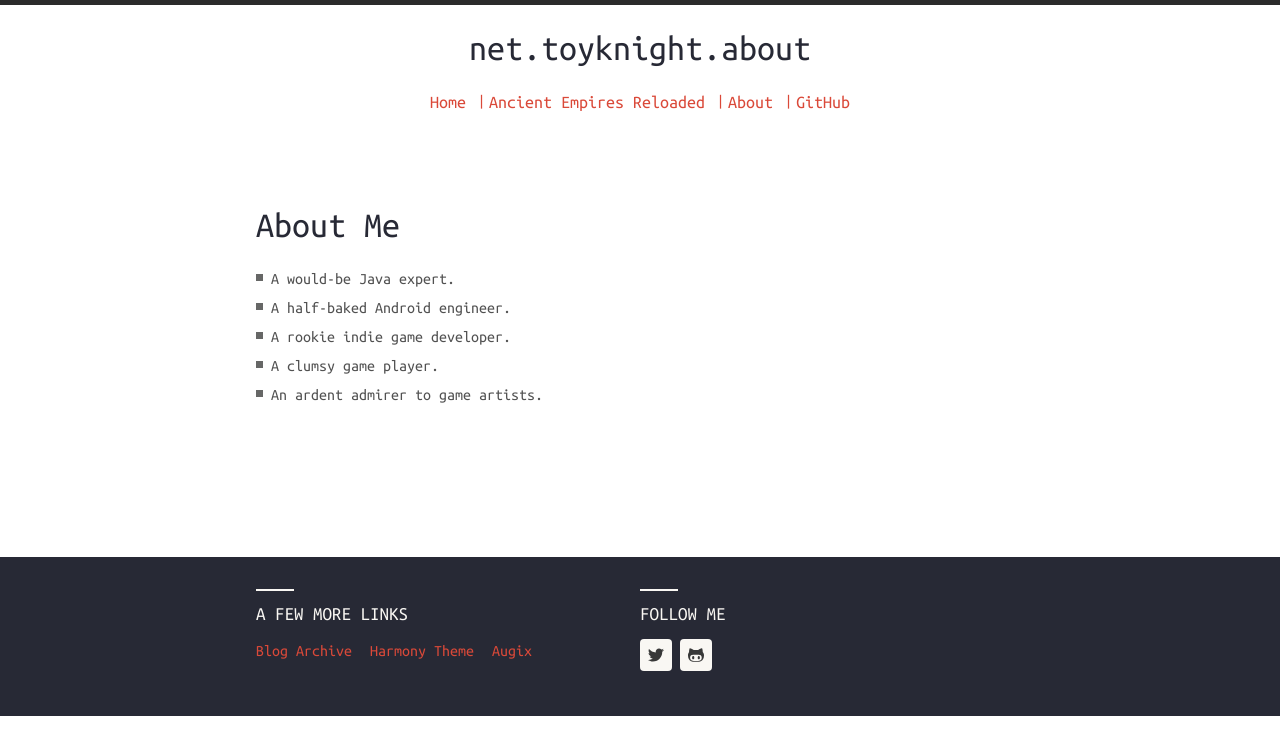
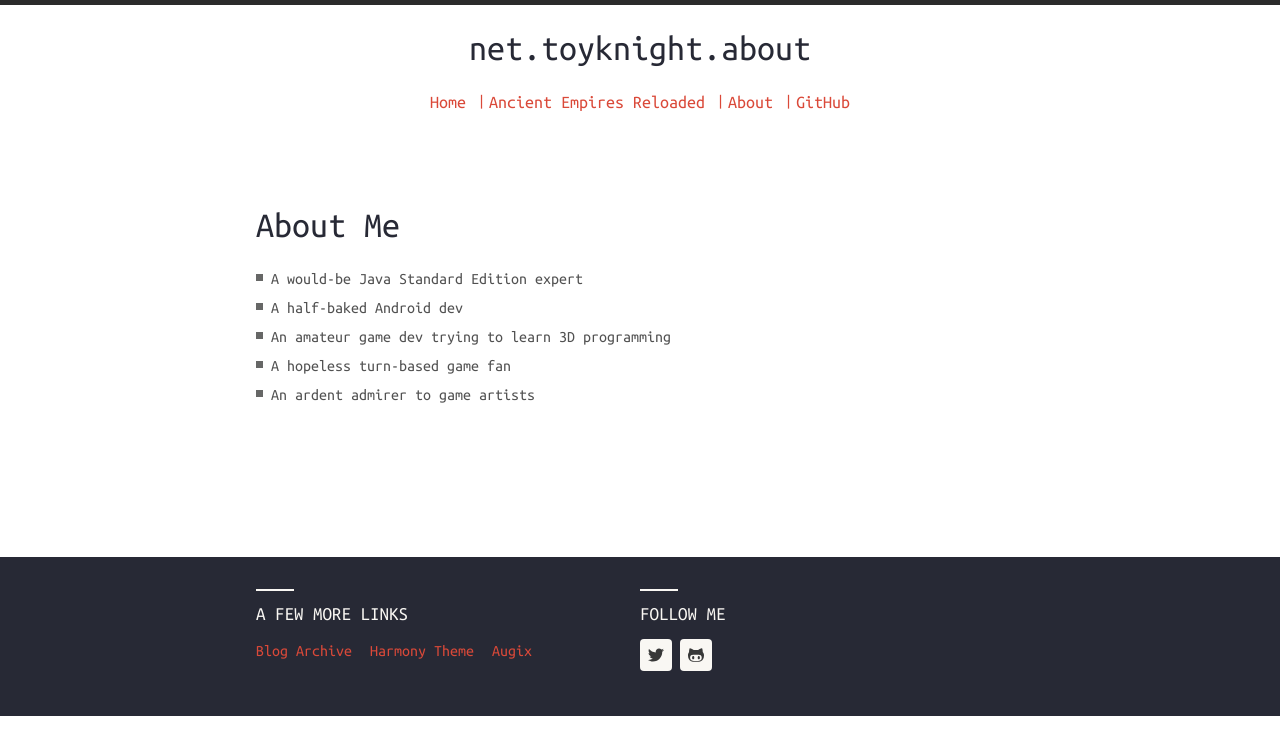
Before and after one commit to toyknight/toyknight.github.io, a Jekyll site: the page built from about.md, in a window 1280 px wide. Shown: the top 755 px of the page. Built offline with Jekyll 4.4.1, drawn with Linux system fonts in a browser that asks for light colours; nearby versions of some CDN libraries.

Commit message:
Update about.md

```diff
--- a/about.md
+++ b/about.md
@@ -5,8 +5,8 @@ package: net.toyknight.about
 permalink: /about/
 ---
 
-* A would-be Java expert.
-* A half-baked Android engineer.
-* A rookie indie game developer.
-* A clumsy game player.
-* An ardent admirer to game artists.
+* A would-be Java Standard Edition expert
+* A half-baked Android dev
+* An amateur game dev trying to learn 3D programming
+* A hopeless turn-based game fan
+* An ardent admirer to game artists
```
